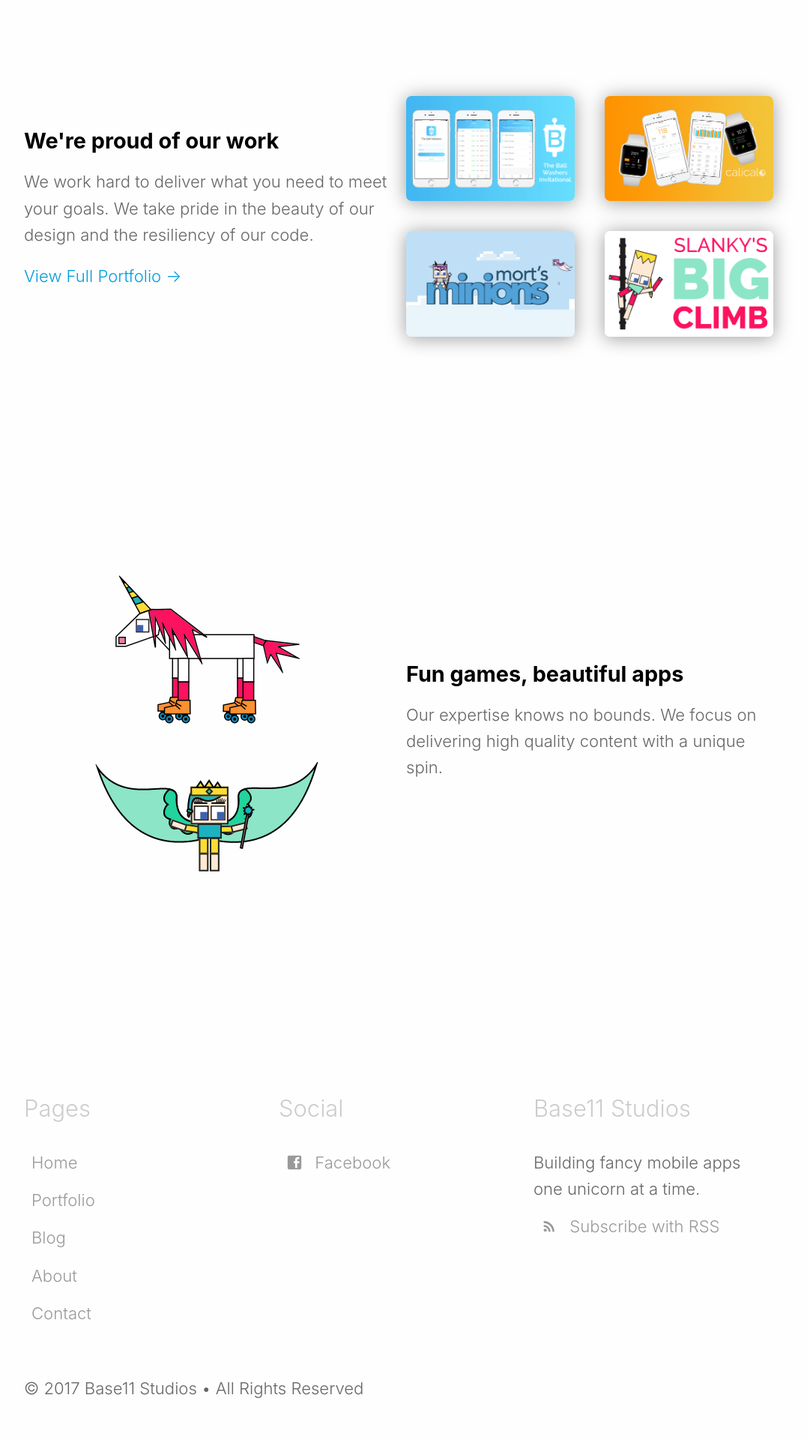
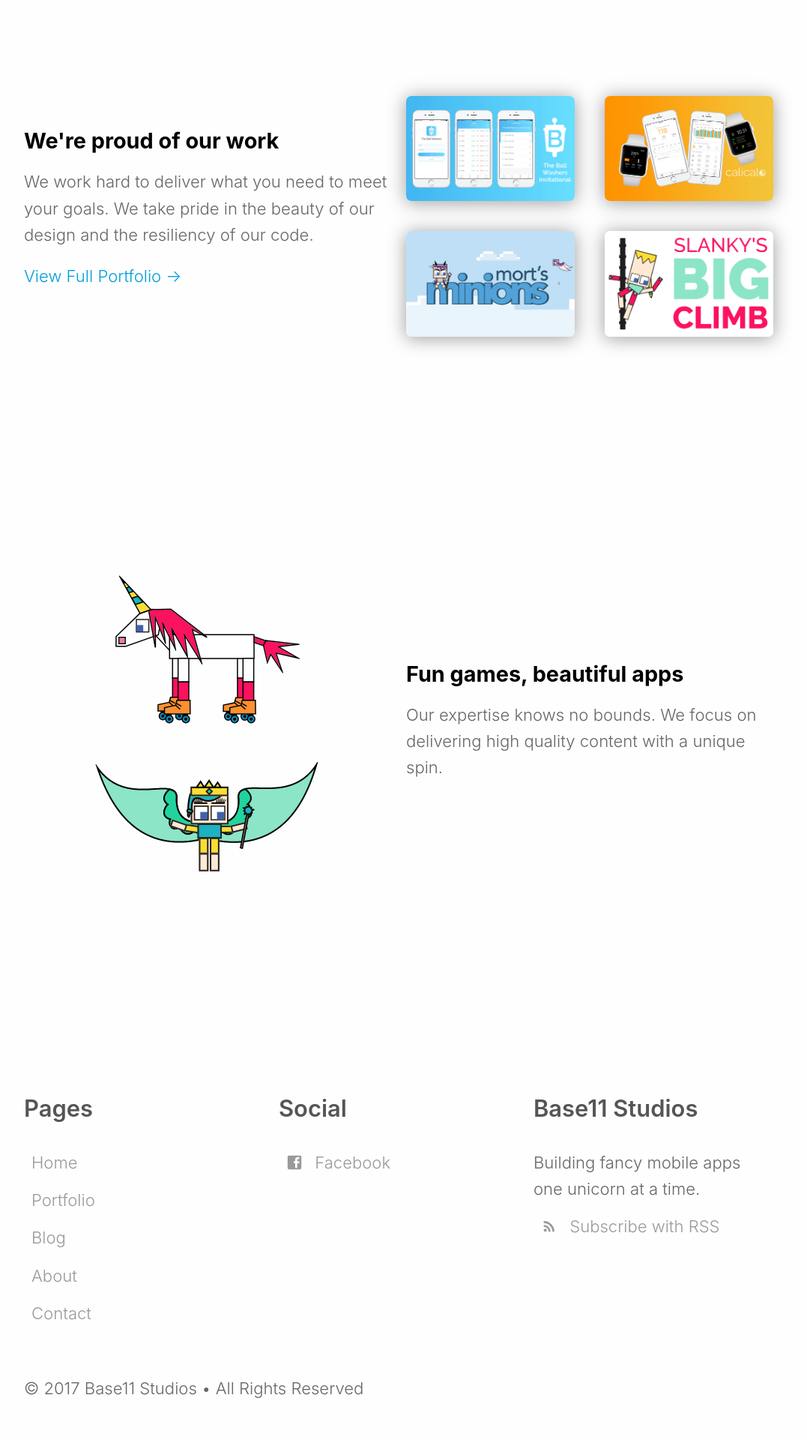
Before and after one commit to Base11Studios/base11site, a Jekyll site: the page built from index.html, in a window 1280 px wide. Shown: the part 717-2637 px from the top of the page at 75% size, without its empty margins (108-1185 px from the left). Built offline with Jekyll 4.4.1, drawn with Linux system fonts in a browser that asks for light colours.

Commit message:
Change footer headers

```diff
--- a/_sass/footer.scss
+++ b/_sass/footer.scss
@@ -12,8 +12,9 @@
 
 	h2 {
 		font-size: 1.4em;
+		font-weight: 600;
 		margin: 30px 0;
-		color: #ccc;
+		color: #555;
 	}
 
 	.footer-columns {
```
